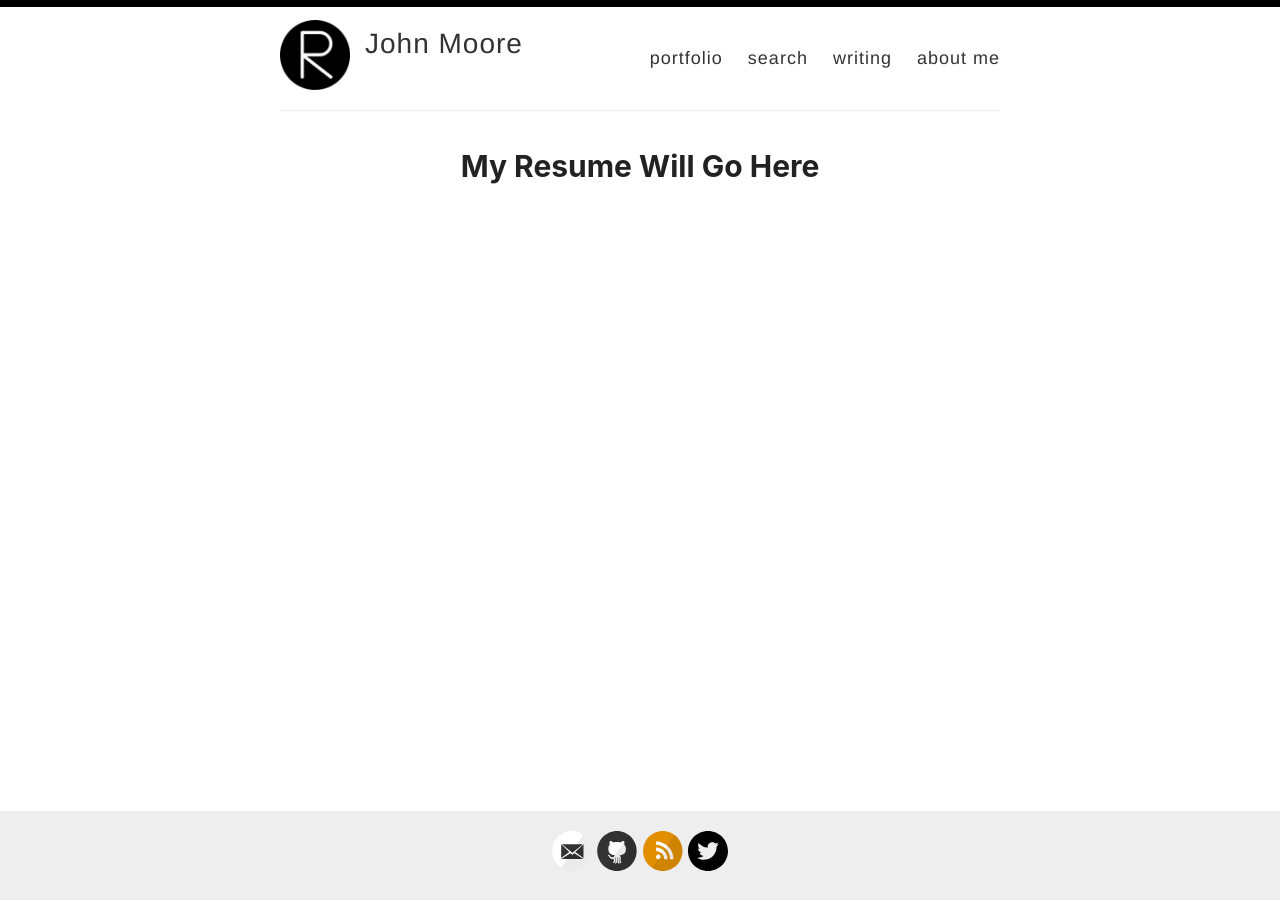
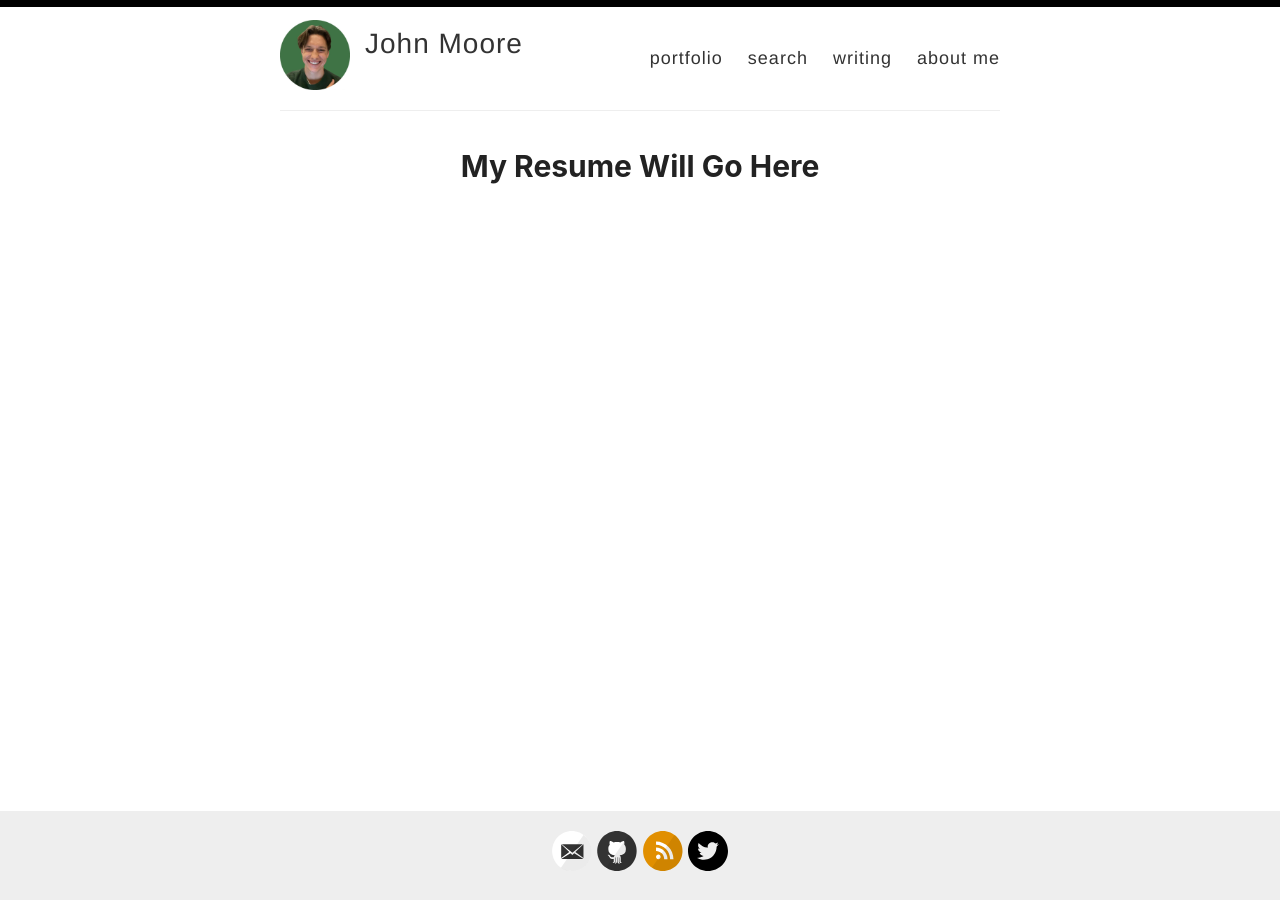
Before and after one commit to johnmoore24/johnmoore24.github.io, a Jekyll site: the page built from index.html, in a window 1280 px wide. Built offline with Jekyll 4.4.1, drawn with Linux system fonts in a browser that asks for light colours; the list of posts is cut into pages by our own code.

```diff
--- a/_config.yml
+++ b/_config.yml
@@ -9,7 +9,7 @@
 author: john moore
 
 # URL of your avatar or profile pic (you could use your GitHub profile pic)
-avatar: /images/reverie.png
+avatar: /images/headshot.jpg
 
 #
 # Flags below are optional
```
Also changed, not shown: images/favicon-32x32.png (deleted), images/headshot.jpg (added).
